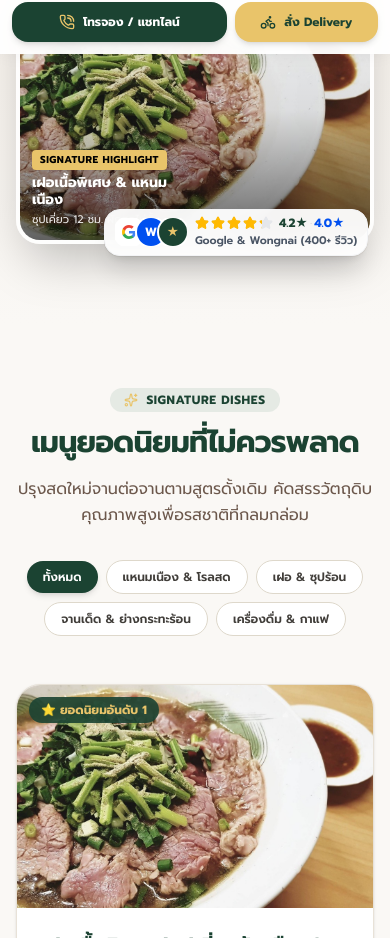
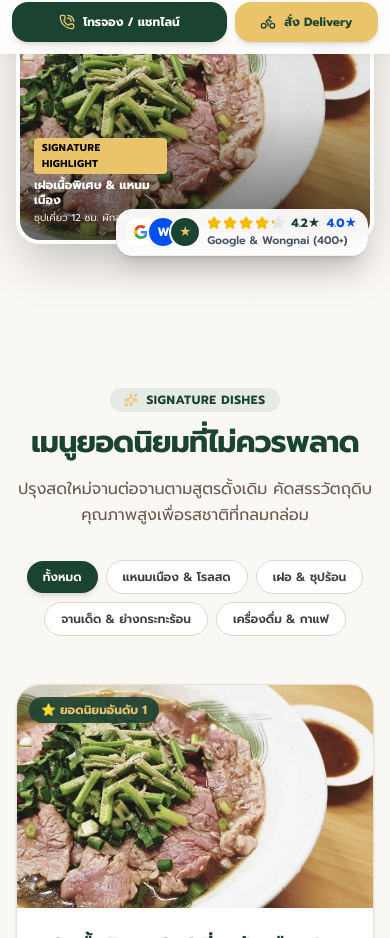
Before and after one commit to kiwicoder171/Ngon-lam, a React (Vite) app: page / in a window 390 px wide. Shown: the part 790-1728 px from the top of the page. Built offline with nearby package versions, Linux system fonts and the light colour scheme.

Commit message:
fix(hero): ensure zero overlap in english mode with concise copy and synchronized review stat

```diff
--- a/src/components/Hero.tsx
+++ b/src/components/Hero.tsx
@@ -163,15 +163,15 @@ export const Hero: React.FC<HeroProps> = ({ onOpenReservation, onOpenDelivery })
                 <div className="absolute inset-0 bg-gradient-to-t from-black/60 via-black/10 to-transparent"></div>
 
                 {/* Bottom dish label */}
-                <div className="absolute bottom-3 left-3 sm:bottom-4 sm:left-4 max-w-[44%] sm:max-w-[48%] text-white pointer-events-none z-0">
+                <div className="absolute bottom-3.5 left-3.5 sm:bottom-4 sm:left-4 max-w-[38%] sm:max-w-[42%] text-white pointer-events-none z-0">
                   <div className="inline-block px-2 py-0.5 bg-[#e9c46a] text-black text-[10px] font-bold rounded uppercase tracking-wider mb-1 shadow-xs">
                     Signature Highlight
                   </div>
-                  <h3 className="text-sm sm:text-base font-bold leading-tight drop-shadow-md">
-                    {language === 'th' ? 'เฝอเนื้อพิเศษ & แหนมเนือง' : 'Signature Beef Phở & Nem Nướng'}
+                  <h3 className="text-xs sm:text-base font-bold leading-tight drop-shadow-md">
+                    {language === 'th' ? 'เฝอเนื้อพิเศษ & แหนมเนือง' : 'Beef Phở & Nem Nướng'}
                   </h3>
-                  <p className="text-[11px] text-white/90 drop-shadow-sm mt-0.5 line-clamp-2">
-                    {language === 'th' ? 'ซุปเคี่ยว 12 ชม. ผักสดไม่อั้น' : '12-hr simmered broth & fresh herbs'}
+                  <p className="text-[10px] sm:text-[11px] text-white/90 drop-shadow-sm mt-0.5 line-clamp-1 sm:line-clamp-2">
+                    {language === 'th' ? 'ซุปเคี่ยว 12 ชม. ผักสดไม่อั้น' : '12-hr simmered broth'}
                   </p>
                 </div>
               </div>
@@ -247,7 +247,7 @@ export const Hero: React.FC<HeroProps> = ({ onOpenReservation, onOpenDelivery })
                     </div>
                   </div>
                   <div className="text-[11px] font-semibold text-gray-600 mt-0.5">
-                    {language === 'th' ? 'Google & Wongnai (400+ รีวิว)' : 'Google & Wongnai (400+ Reviews)'}
+                    {t('hero.statReviews')}
                   </div>
                 </div>
               </div>
```
